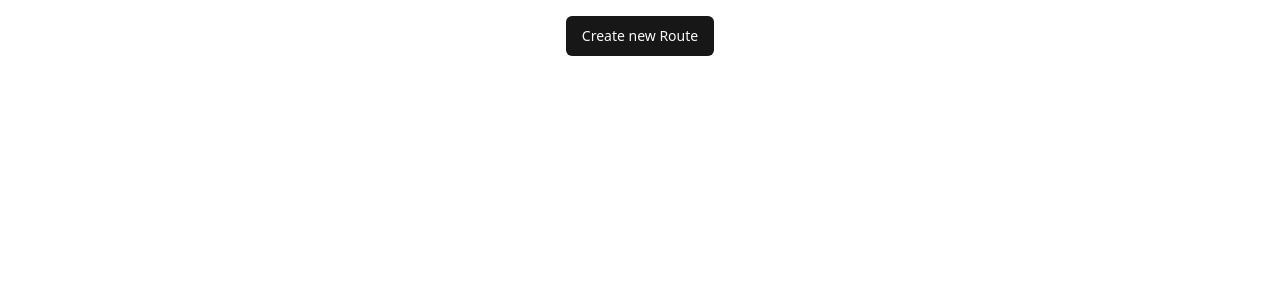
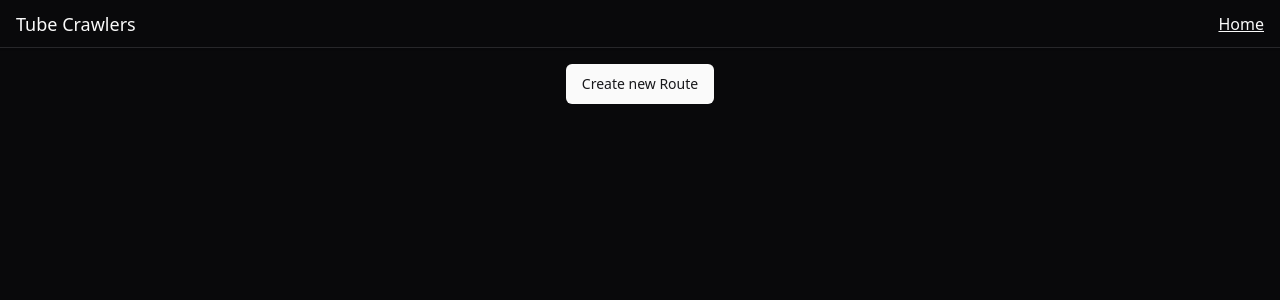
Before and after one commit to skullerj/tube-creawlers, a Next.js app: page / in a window 1280 px wide. Shown: the top 300 px of the page. Built offline with nearby package versions, Linux system fonts and the light colour scheme.

Commit message:
feat: update to dark theme and add nav bar

```diff
--- a/src/app/create/page.tsx
+++ b/src/app/create/page.tsx
@@ -11,23 +11,11 @@ import {
 	Form,
 } from "@/components/ui/form";
 import { Input } from "@/components/ui/input";
-import {
-	Select,
-	SelectContent,
-	SelectItem,
-	SelectTrigger,
-	SelectValue,
-} from "@/components/ui/select";
+import { Select, SelectTrigger, SelectValue } from "@/components/ui/select";
 import { zodResolver } from "@hookform/resolvers/zod";
-import {
-	FieldArrayPath,
-	useFieldArray,
-	useForm,
-	useWatch,
-} from "react-hook-form";
+import { useFieldArray, useForm, useWatch } from "react-hook-form";
 import { z } from "zod";
 
-import stations from "../../stations.json";
 import StopSelector from "./components/stop-selector";
 
 const schema = z.object({
@@ -71,7 +59,7 @@ export default function Create() {
 						<FormItem>
 							<FormLabel>Route Name</FormLabel>
 							<FormControl>
-								<Input {...field} placeholder="name" />
+								<Input {...field} placeholder="My favourite route" />
 							</FormControl>
 							<FormDescription>
 								This is the name for your route.
@@ -87,7 +75,7 @@ export default function Create() {
 						control={form.control}
 						render={({ field }) => (
 							<FormItem>
-								<FormLabel>Stop number</FormLabel>
+								<FormLabel>Stop number {index + 1}</FormLabel>
 								<Select
 									onValueChange={field.onChange}
 									defaultValue={field.value}
--- a/src/app/globals.css
+++ b/src/app/globals.css
@@ -4,65 +4,35 @@
 
   @layer base {
     :root {
-      --background: 0 0% 100%;
-      --foreground: 0 0% 3.9%;
-
-      --card: 0 0% 100%;
-      --card-foreground: 0 0% 3.9%;
-
-      --popover: 0 0% 100%;
-      --popover-foreground: 0 0% 3.9%;
-
-      --primary: 0 0% 9%;
-      --primary-foreground: 0 0% 98%;
-
-      --secondary: 0 0% 96.1%;
-      --secondary-foreground: 0 0% 9%;
-
-      --muted: 0 0% 96.1%;
-      --muted-foreground: 0 0% 45.1%;
-
-      --accent: 0 0% 96.1%;
-      --accent-foreground: 0 0% 9%;
-
-      --destructive: 0 84.2% 60.2%;
-      --destructive-foreground: 0 0% 98%;
-
-      --border: 0 0% 89.8%;
-      --input: 0 0% 89.8%;
-      --ring: 0 0% 3.9%;
-
-      --radius: 0.5rem;
-    }
-
-    .dark {
-      --background: 0 0% 3.9%;
+      --background: 240 10% 3.9%;
       --foreground: 0 0% 98%;
 
-      --card: 0 0% 3.9%;
+      --card: 240 10% 3.9%;
       --card-foreground: 0 0% 98%;
 
-      --popover: 0 0% 3.9%;
+      --popover: 240 10% 3.9%;
       --popover-foreground: 0 0% 98%;
 
       --primary: 0 0% 98%;
-      --primary-foreground: 0 0% 9%;
+      --primary-foreground: 240 5.9% 10%;
 
-      --secondary: 0 0% 14.9%;
+      --secondary: 240 3.7% 15.9%;
       --secondary-foreground: 0 0% 98%;
 
-      --muted: 0 0% 14.9%;
-      --muted-foreground: 0 0% 63.9%;
+      --muted: 240 3.7% 15.9%;
+      --muted-foreground: 240 5% 64.9%;
 
-      --accent: 0 0% 14.9%;
+      --accent: 240 3.7% 15.9%;
       --accent-foreground: 0 0% 98%;
 
       --destructive: 0 62.8% 30.6%;
-      --destructive-foreground: 0 0% 98%;
+      --destructive-foreground: 0 85.7% 97.3%;
 
-      --border: 0 0% 14.9%;
-      --input: 0 0% 14.9%;
-      --ring: 0 0% 83.1%;
+      --border: 240 3.7% 15.9%;
+      --input: 240 3.7% 15.9%;
+      --ring: 240 4.9% 83.9%;
+
+      --radius: 0.5rem;
     }
   }
 
--- a/src/app/layout.tsx
+++ b/src/app/layout.tsx
@@ -2,6 +2,7 @@ import type { Metadata } from "next";
 import { Inter as FontSans } from "next/font/google";
 import "./globals.css";
 import { cn } from "@/lib/utils";
+import Nav from "./nav";
 
 const fontSans = FontSans({ subsets: ["latin"], variable: "--font-sans" });
 
@@ -19,11 +20,12 @@ export default function RootLayout({
 		<html lang="en">
 			<body
 				className={cn(
-					"flex w-screen h-screen flex-col items-center p-4 bg-background font-sans atialised",
+					"flex w-screen h-screen flex-col items-center bg-background font-sans atialised",
 					fontSans.variable,
 				)}
 			>
-				{children}
+				<Nav />
+				<main className="p-4">{children}</main>
 			</body>
 		</html>
 	);
--- /dev/null
+++ b/src/app/nav.tsx
@@ -0,0 +1,18 @@
+"use client";
+
+import Link from "next/link";
+import { usePathname } from "next/navigation";
+
+export default function Nav() {
+	const pathname = usePathname();
+	return (
+		<nav className="h-12 w-full flex items-center px-4 drop-shadow-sm bg-card text-card-foreground border-b">
+			<h1 className="text-lg flex-1">Tube Crawlers</h1>
+			<div>
+				<Link href="/" className={pathname === "/" ? "underline" : ""}>
+					Home
+				</Link>
+			</div>
+		</nav>
+	);
+}
```
